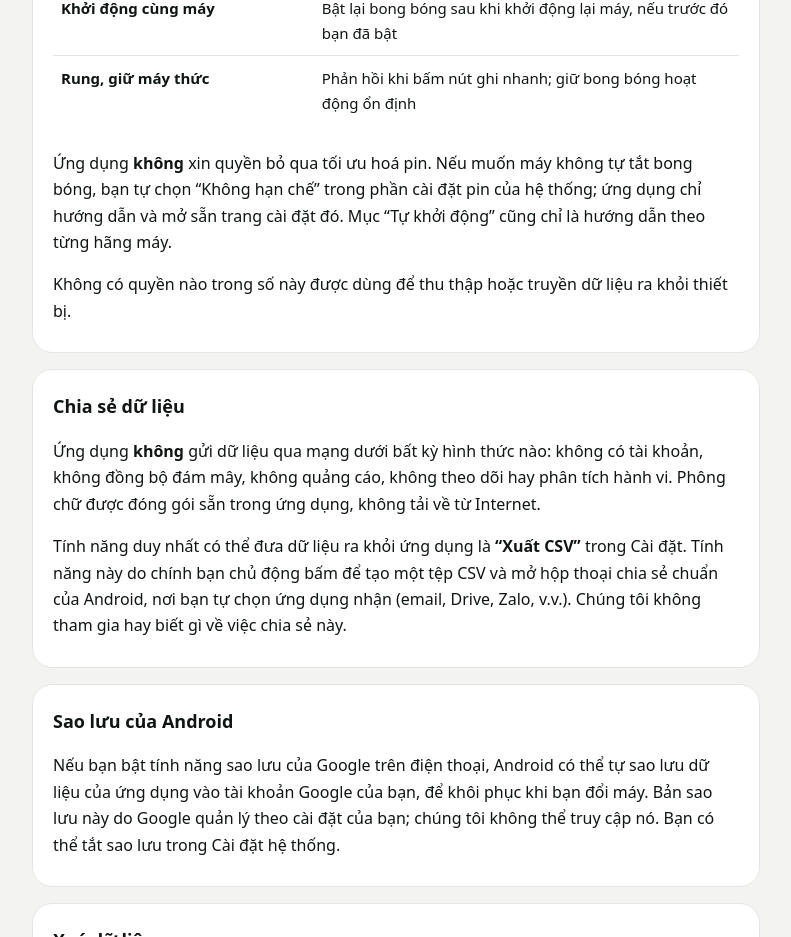
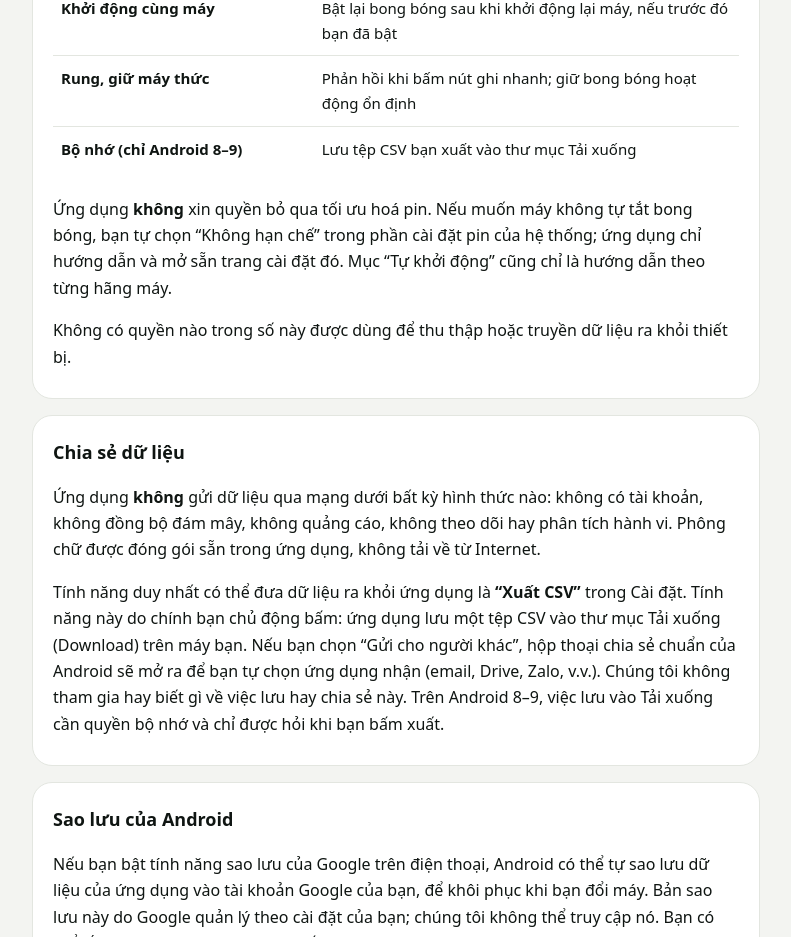
Before and after one commit to voquangnha1998/so-doanh-thu-nhanh, a plain HTML site: page privacy-policy/index.html in a window 1280 px wide. Shown: the part 1400-2337 px from the top of the page, without its empty margins (244-1035 px from the left). Drawn offline with Linux system fonts and the light colour scheme.

Commit message:
Privacy policy: CSV export now saves to Download
Co-Authored-By: Claude Opus 5.5 <noreply@anthropic.com>

```diff
--- a/privacy-policy/index.html
+++ b/privacy-policy/index.html
@@ -119,6 +119,7 @@
         <tr><td>Chạy dịch vụ nền (foreground service)</td><td>Giữ bong bóng hoạt động khi bạn dùng ứng dụng khác</td></tr>
         <tr><td>Khởi động cùng máy</td><td>Bật lại bong bóng sau khi khởi động lại máy, nếu trước đó bạn đã bật</td></tr>
         <tr><td>Rung, giữ máy thức</td><td>Phản hồi khi bấm nút ghi nhanh; giữ bong bóng hoạt động ổn định</td></tr>
+        <tr><td>Bộ nhớ (chỉ Android 8–9)</td><td>Lưu tệp CSV bạn xuất vào thư mục Tải xuống</td></tr>
       </table>
     </div>
     <p>Ứng dụng <strong>không</strong> xin quyền bỏ qua tối ưu hoá pin. Nếu muốn máy không tự tắt
@@ -134,9 +135,11 @@
     khoản, không đồng bộ đám mây, không quảng cáo, không theo dõi hay phân tích hành vi. Phông
     chữ được đóng gói sẵn trong ứng dụng, không tải về từ Internet.</p>
     <p>Tính năng duy nhất có thể đưa dữ liệu ra khỏi ứng dụng là <strong>“Xuất CSV”</strong> trong
-    Cài đặt. Tính năng này do chính bạn chủ động bấm để tạo một tệp CSV và mở hộp thoại chia sẻ
-    chuẩn của Android, nơi bạn tự chọn ứng dụng nhận (email, Drive, Zalo, v.v.). Chúng tôi không
-    tham gia hay biết gì về việc chia sẻ này.</p>
+    Cài đặt. Tính năng này do chính bạn chủ động bấm: ứng dụng lưu một tệp CSV vào thư mục Tải
+    xuống (Download) trên máy bạn. Nếu bạn chọn “Gửi cho người khác”, hộp thoại chia sẻ chuẩn của
+    Android sẽ mở ra để bạn tự chọn ứng dụng nhận (email, Drive, Zalo, v.v.). Chúng tôi không tham
+    gia hay biết gì về việc lưu hay chia sẻ này. Trên Android 8–9, việc lưu vào Tải xuống cần quyền
+    bộ nhớ và chỉ được hỏi khi bạn bấm xuất.</p>
   </section>
 
   <section>
```
